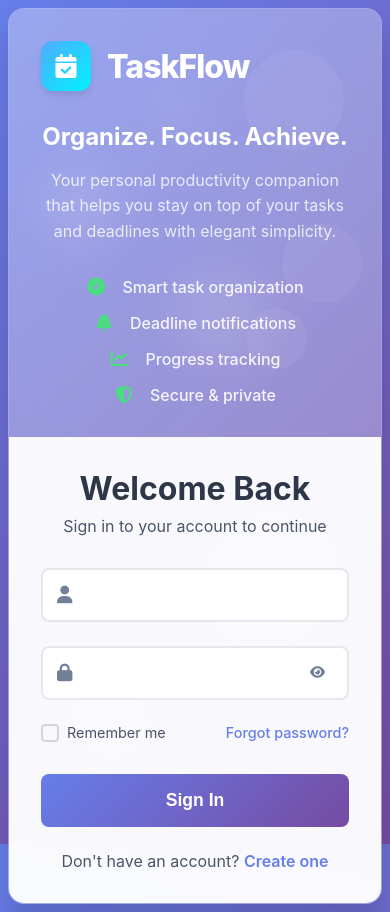
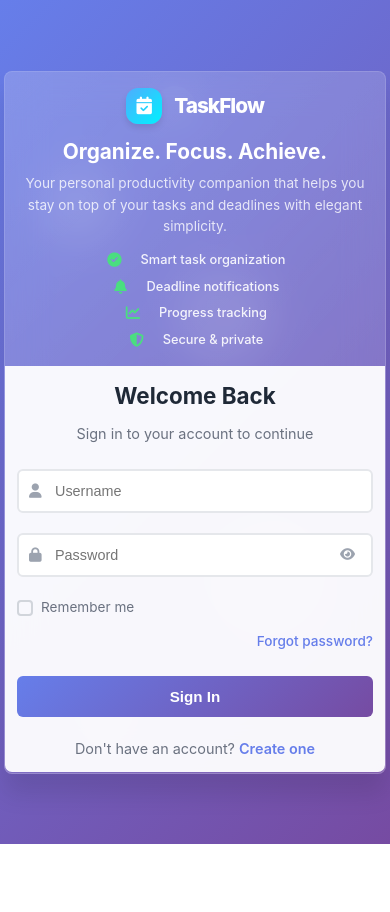
Before and after one commit to troyiee/Task_Flow, a Flask app: page /login in a window 390 px wide. After the commit the page ends 844 px from the top, so only its background shows below. Run offline with Flask 3, Linux system fonts and the light colour scheme; some libraries are stand-ins or nearby versions.

Commit message:
Update login.html - mobile view and responsiveness

```diff
--- a/templates/login.html
+++ b/templates/login.html
@@ -4,9 +4,8 @@
     <meta charset="UTF-8">
     <meta name="viewport" content="width=device-width, initial-scale=1.0">
     <title>Login - TaskFlow</title>
-    <link rel="stylesheet" href="/static/style.css">
     <link rel="stylesheet" href="https://cdnjs.cloudflare.com/ajax/libs/font-awesome/6.4.0/css/all.min.css">
-    <script src="/static/sweetalert2@11.js"></script>
+    <script src="https://cdnjs.cloudflare.com/ajax/libs/sweetalert2/11.7.3/sweetalert2.min.js"></script>
 </head>
 <body class="auth-bg">
     <!-- Animated Background Elements -->
@@ -261,7 +260,8 @@
         const strengthText = document.querySelector('.strength-text');
 
         switch(strength) {
-            case 0-1:
+            case 0:
+            case 1:
                 strengthBar.style.width = '20%';
                 strengthBar.style.background = '#ef4444';
                 feedback = 'Very weak';
@@ -301,155 +301,6 @@
             });
         }
 
-        // Login form handler
-        const loginForm = document.getElementById('login-form');
-        if (loginForm) {
-            loginForm.onsubmit = function(e) {
-                e.preventDefault();
-                const submitButton = loginForm.querySelector('.submit-btn');
-                const btnText = submitButton.querySelector('.btn-text');
-                const btnLoader = submitButton.querySelector('.btn-loader');
-
-                submitButton.disabled = true;
-                btnText.style.display = 'none';
-                btnLoader.style.display = 'block';
-
-                fetch('/login', {
-                    method: 'POST',
-                    headers: {'Content-Type': 'application/x-www-form-urlencoded'},
-                    body: new URLSearchParams(new FormData(loginForm))
-                }).then(res => res.text()).then(html => {
-                    submitButton.disabled = false;
-                    btnText.style.display = 'block';
-                    btnLoader.style.display = 'none';
-
-                    if (html.includes('data-login-success')) {
-                        Swal.fire({
-                            icon: 'success',
-                            title: 'Welcome back! 🎉',
-                            text: 'Login successful! Redirecting to dashboard...',
-                            showConfirmButton: false,
-                            timer: 2000,
-                            background: 'rgba(255, 255, 255, 0.95)',
-                            backdrop: 'rgba(0, 0, 0, 0.8)'
-                        });
-                        setTimeout(() => window.location.href = '/dashboard', 2000);
-                    } else if (html.includes('data-validation-error')) {
-                        Swal.fire({
-                            icon: 'warning',
-                            title: 'Missing Information',
-                            text: 'Please fill in all required fields!',
-                            showConfirmButton: false,
-                            timer: 3000
-                        });
-                    } else {
-                        Swal.fire({
-                            icon: 'error',
-                            title: 'Login Failed',
-                            text: 'Invalid username or password. Please try again.',
-                            showConfirmButton: false,
-                            timer: 3000
-                        });
-                    }
-                }).catch(error => {
-                    submitButton.disabled = false;
-                    btnText.style.display = 'block';
-                    btnLoader.style.display = 'none';
-
-                    Swal.fire({
-                        icon: 'error',
-                        title: 'Connection Error',
-                        text: 'Unable to connect to server. Please try again.',
-                        showConfirmButton: false,
-                        timer: 3000
-                    });
-                });
-            };
-        }
-
-        // Register form handler
-        const registerForm = document.getElementById('register-form');
-        if (registerForm) {
-            registerForm.onsubmit = function(e) {
-                e.preventDefault();
-                const submitButton = registerForm.querySelector('.submit-btn');
-                const btnText = submitButton.querySelector('.btn-text');
-                const btnLoader = submitButton.querySelector('.btn-loader');
-
-                submitButton.disabled = true;
-                btnText.style.display = 'none';
-                btnLoader.style.display = 'block';
-
-                fetch('/register', {
-                    method: 'POST',
-                    headers: {'Content-Type': 'application/x-www-form-urlencoded'},
-                    body: new URLSearchParams(new FormData(registerForm))
-                }).then(res => res.text()).then(html => {
-                    submitButton.disabled = false;
-                    btnText.style.display = 'block';
-                    btnLoader.style.display = 'none';
-
-                    if (html.includes('data-otp-sent')) {
-                        Swal.fire({
-                            icon: 'success',
-                            title: 'Check Your Email! 📧',
-                            text: 'We\'ve sent a verification code to your email address.',
-                            showConfirmButton: false,
-                            timer: 3000
-                        });
-                        setTimeout(() => window.location.href = '/verify-otp', 3000);
-                    } else if (html.includes('data-register-exists')) {
-                        Swal.fire({
-                            icon: 'warning',
-                            title: 'Username Taken',
-                            text: 'This username is already registered. Please choose another one.',
-                            timer: 3000
-                        });
-                    } else if (html.includes('data-email-exists')) {
-                        Swal.fire({
-                            icon: 'warning',
-                            title: 'Email Already Registered',
-                            text: 'This email is already associated with an account.',
-                            timer: 3000
-                        });
-                    } else if (html.includes('data-otp-failed')) {
-                        Swal.fire({
-                            icon: 'error',
-                            title: 'Email Service Error',
-                            text: 'Failed to send verification code. Please check your email and try again.',
-                            timer: 4000
-                        });
-                    } else if (html.includes('data-validation-error')) {
-                        Swal.fire({
-                            icon: 'warning',
-                            title: 'Form Validation Error',
-                            text: 'Please fill in all fields correctly!',
-                            timer: 3000
-                        });
-                    } else {
-                        Swal.fire({
-                            icon: 'error',
-                            title: 'Registration Failed',
-                            text: 'An unexpected error occurred. Please try again.',
-                            timer: 3000
-                        });
-                    }
-                }).catch(error => {
-                    submitButton.disabled = false;
-                    btnText.style.display = 'block';
-                    btnLoader.style.display = 'none';
-
-                    Swal.fire({
-                        icon: 'error',
-                        title: 'Connection Error',
-                        text: 'Unable to connect to server. Please try again.',
-                        showConfirmButton: false,
-                        timer: 3000
-                    });
-                });
-            };
-        }
-
         // Add floating animation to background shapes
         const shapes = document.querySelectorAll('.floating-shape');
         shapes.forEach((shape, index) => {
@@ -459,6 +310,40 @@
     </script>
 
     <style>
+    :root {
+        --primary-gradient: linear-gradient(135deg, #667eea 0%, #764ba2 100%);
+        --success-gradient: linear-gradient(135deg, #4facfe 0%, #00f2fe 100%);
+        --glass-bg: rgba(255, 255, 255, 0.1);
+        --glass-border: rgba(255, 255, 255, 0.2);
+        --border-radius: 8px;
+        --border-radius-sm: 6px;
+        --border-radius-lg: 16px;
+        --shadow-sm: 0 1px 2px rgba(0, 0, 0, 0.05);
+        --shadow-md: 0 4px 6px rgba(0, 0, 0, 0.1);
+        --shadow-lg: 0 10px 15px rgba(0, 0, 0, 0.1);
+        --shadow-xl: 0 20px 25px rgba(0, 0, 0, 0.1);
+        --text-primary: #1f2937;
+        --text-secondary: #6b7280;
+        --text-muted: #9ca3af;
+        --transition: all 0.3s ease;
+    }
+
+    /* Reset and base styles */
+    * {
+        margin: 0;
+        padding: 0;
+        box-sizing: border-box;
+    }
+
+    body {
+        margin: 0;
+        padding: 0;
+        min-height: 100vh;
+        font-family: -apple-system, BlinkMacSystemFont, 'Segoe UI', 'Roboto', sans-serif;
+        line-height: 1.6;
+        color: var(--text-primary);
+    }
+
     /* Auth Page Specific Styles */
     .auth-bg {
         min-height: 100vh;
@@ -467,9 +352,9 @@
         display: flex;
         align-items: center;
         justify-content: center;
-        font-family: -apple-system, BlinkMacSystemFont, 'Segoe UI', 'Roboto', sans-serif;
         position: relative;
         overflow: hidden;
+        padding: 1rem;
     }
 
     /* Animated Background */
@@ -563,6 +448,7 @@
     .splash-content {
         text-align: center;
         color: white;
+        padding: 2rem;
     }
 
     .splash-logo {
@@ -635,7 +521,7 @@
     .auth-container {
         width: 100%;
         max-width: 1200px;
-        height: 600px;
+        min-height: 600px;
         background: var(--glass-bg);
         backdrop-filter: blur(20px);
         border: 1px solid var(--glass-border);
@@ -645,7 +531,6 @@
         overflow: hidden;
         position: relative;
         z-index: 10;
-        margin: 2rem;
     }
 
     .auth-container.slide-in {
@@ -787,12 +672,12 @@
         align-items: center;
         justify-content: center;
         position: relative;
+        padding: 2rem;
     }
 
     .form-container {
         width: 100%;
         max-width: 400px;
-        padding: 2rem;
     }
 
     .form-container.slide-out-left {
@@ -930,6 +815,8 @@
         align-items: center;
         margin-bottom: 2rem;
         font-size: 0.9rem;
+        flex-wrap: wrap;
+        gap: 1rem;
     }
 
     .checkbox-container {
@@ -956,6 +843,7 @@
         display: flex;
         align-items: center;
         justify-content: center;
+        flex-shrink: 0;
     }
 
     .checkbox-container input:checked ~ .checkmark {
@@ -1036,18 +924,15 @@
         text-decoration: underline;
     }
 
-    /* Responsive Design */
-    @media (max-width: 968px) {
+    /* Mobile-first responsive design */
+    @media (max-width: 1024px) {
         .auth-container {
-            flex-direction: column;
-            height: auto;
-            max-width: 500px;
-            margin: 1rem;
+            max-width: 90vw;
+            min-height: 500px;
         }
 
         .auth-left {
             padding: 2rem;
-            text-align: center;
         }
 
         .brand-content h2 {
@@ -1062,22 +947,91 @@
         }
 
         .feature-item {
-            min-width: 150px;
+            min-width: 180px;
+        }
+    }
+
+    @media (max-width: 968px) {
+        .auth-bg {
+            padding: 0.5rem;
+        }
+
+        .auth-container {
+            flex-direction: column;
+            height: auto;
+            max-width: 95vw;
+            min-height: auto;
+        }
+
+        .auth-left {
+            padding: 2rem 1.5rem;
+            text-align: center;
+            min-height: 300px;
+        }
+
+        .brand-logo {
+            justify-content: center;
+            margin-bottom: 1.5rem;
+        }
+
+        .brand-content h2 {
+            font-size: 1.8rem;
+            margin-bottom: 0.5rem;
+        }
+
+        .brand-content p {
+            font-size: 1rem;
+            margin-bottom: 1.5rem;
+        }
+
+        .features-list {
+            flex-direction: row;
+            flex-wrap: wrap;
+            justify-content: center;
+            gap: 0.75rem;
+        }
+
+        .feature-item {
+            min-width: 140px;
+            font-size: 0.9rem;
         }
 
         .auth-right {
-            padding: 1rem;
+            padding: 1.5rem;
+        }
+
+        .form-header h2 {
+            font-size: 1.8rem;
+        }
+
+        .decorative-elements {
+            display: none;
         }
     }
 
-    @media (max-width: 480px) {
-        .form-container {
-            padding: 1rem;
+    @media (max-width: 640px) {
+        .auth-bg {
+            padding: 0.25rem;
         }
 
         .auth-container {
-            margin: 0.5rem;
             border-radius: var(--border-radius);
+            max-width: 98vw;
+        }
+
+        .auth-left {
+            padding: 1.5rem 1rem;
+            min-height: 250px;
+        }
+
+        .brand-logo h1 {
+            font-size: 1.5rem;
+        }
+
+        .brand-logo .logo-icon {
+            width: 40px;
+            height: 40px;
+            font-size: 1.2rem;
         }
 
         .brand-content h2 {
@@ -1085,14 +1039,389 @@
         }
 
         .brand-content p {
-            font-size: 1rem;
+            font-size: 0.9rem;
+            margin-bottom: 1rem;
         }
 
         .features-list {
             flex-direction: column;
             align-items: center;
+            gap: 0.5rem;
+        }
+
+        .feature-item {
+            min-width: auto;
+            font-size: 0.85rem;
+        }
+
+        .auth-right {
+            padding: 1rem;
+        }
+
+        .form-container {
+            max-width: 100%;
+        }
+
+        .form-header h2 {
+            font-size: 1.6rem;
+        }
+
+        .form-header p {
+            font-size: 0.9rem;
+        }
+
+        .form-input {
+            padding: 0.875rem 0.875rem 0.875rem 2.5rem;
+            font-size: 0.95rem;
+        }
+
+        .input-icon {
+            left: 0.875rem;
+            font-size: 1rem;
+        }
+
+        .password-toggle {
+            right: 0.875rem;
+        }
+
+        .form-options {
+            flex-direction: column;
+            align-items: flex-start;
+            gap: 0.75rem;
+            margin-bottom: 1.5rem;
+        }
+
+        .checkbox-container {
+            font-size: 0.85rem;
+        }
+
+        .forgot-link {
+            font-size: 0.85rem;
+            align-self: flex-end;
+        }
+
+        .submit-btn {
+            padding: 0.875rem;
+            font-size: 1rem;
+        }
+
+        .form-footer {
+            font-size: 0.9rem;
         }
     }
-    </style>
-</body>
-</html>
+
+    @media (max-width: 480px) {
+        .splash-title {
+            font-size: 2rem;
+        }
+
+        .splash-text {
+            font-size: 1rem;
+        }
+
+        .logo-circle {
+            width: 60px;
+            height: 60px;
+            font-size: 1.5rem;
+        }
+
+        .auth-left {
+            padding: 1rem;
+            min-height: 200px;
+        }
+
+        .brand-logo {
+            gap: 0.75rem;
+            margin-bottom: 1rem;
+        }
+
+        .brand-logo h1 {
+            font-size: 1.3rem;
+        }
+
+        .brand-logo .logo-icon {
+            width: 36px;
+            height: 36px;
+            font-size: 1.1rem;
+        }
+
+        .brand-content h2 {
+            font-size: 1.3rem;
+            margin-bottom: 0.5rem;
+        }
+
+        .brand-content p {
+            font-size: 0.85rem;
+            margin-bottom: 0.75rem;
+        }
+
+        .features-list {
+            gap: 0.375rem;
+        }
+
+        .feature-item {
+            font-size: 0.8rem;
+        }
+
+        .feature-item i {
+            font-size: 0.9rem;
+        }
+
+        .auth-right {
+            padding: 0.75rem;
+        }
+
+        .form-header {
+            margin-bottom: 1.5rem;
+        }
+
+        .form-header h2 {
+            font-size: 1.4rem;
+        }
+
+        .input-group {
+            margin-bottom: 1.25rem;
+        }
+
+        .form-input {
+            padding: 0.75rem 0.75rem 0.75rem 2.25rem;
+            font-size: 0.9rem;
+        }
+
+        .input-icon {
+            left: 0.75rem;
+            font-size: 0.9rem;
+        }
+
+        .password-toggle {
+            right: 0.75rem;
+            padding: 0.375rem;
+        }
+
+        .checkmark {
+            width: 16px;
+            height: 16px;
+        }
+
+        .submit-btn {
+            padding: 0.75rem;
+            font-size: 0.95rem;
+            margin-bottom: 1.25rem;
+        }
+    }
+
+    @media (max-width: 360px) {
+        .auth-left {
+            padding: 0.75rem;
+        }
+
+        .brand-content h2 {
+            font-size: 1.2rem;
+        }
+
+        .brand-content p {
+            font-size: 0.8rem;
+        }
+
+        .feature-item {
+            font-size: 0.75rem;
+        }
+
+        .auth-right {
+            padding: 0.5rem;
+        }
+
+        .form-header h2 {
+            font-size: 1.3rem;
+        }
+
+        .form-header p {
+            font-size: 0.85rem;
+        }
+
+        .form-input {
+            padding: 0.6875rem 0.6875rem 0.6875rem 2rem;
+            font-size: 0.85rem;
+        }
+
+        .input-icon {
+            left: 0.6875rem;
+            font-size: 0.85rem;
+        }
+
+        .password-toggle {
+            right: 0.6875rem;
+        }
+
+        .checkbox-container {
+            font-size: 0.8rem;
+        }
+
+        .forgot-link {
+            font-size: 0.8rem;
+        }
+
+        .submit-btn {
+            font-size: 0.9rem;
+        }
+
+        .form-footer {
+            font-size: 0.85rem;
+        }
+    }
+
+    /* Landscape orientation fixes for mobile */
+    @media (max-height: 600px) and (orientation: landscape) {
+        .auth-bg {
+            align-items: flex-start;
+            padding-top: 1rem;
+            padding-bottom: 1rem;
+        }
+
+        .auth-container {
+            min-height: auto;
+            height: auto;
+        }
+
+        .auth-left {
+            min-height: auto;
+            padding: 1rem;
+        }
+
+        .brand-content h2 {
+            font-size: 1.4rem;
+            margin-bottom: 0.5rem;
+        }
+
+        .brand-content p {
+            font-size: 0.85rem;
+            margin-bottom: 0.75rem;
+        }
+
+        .features-list {
+            flex-direction: row;
+            flex-wrap: wrap;
+            gap: 0.5rem;
+        }
+
+        .feature-item {
+            font-size: 0.75rem;
+            min-width: 120px;
+        }
+
+        .form-header {
+            margin-bottom: 1rem;
+        }
+
+        .input-group {
+            margin-bottom: 1rem;
+        }
+
+        .form-options {
+            margin-bottom: 1rem;
+        }
+
+        .submit-btn {
+            margin-bottom: 1rem;
+        }
+    }
+
+    /* High DPI display adjustments */
+    @media (-webkit-min-device-pixel-ratio: 2), (min-resolution: 192dpi) {
+        .form-input {
+            border-width: 1px;
+        }
+
+        .checkmark {
+            border-width: 1px;
+        }
+
+        .strength-bar {
+            height: 3px;
+        }
+    }
+
+    /* Focus and accessibility improvements */
+    @media (prefers-reduced-motion: reduce) {
+        .floating-shape,
+        .deco-circle,
+        .logo-circle,
+        .loader-ring {
+            animation: none;
+        }
+
+        .auth-container.slide-in {
+            animation: none;
+        }
+
+        .form-container.slide-out-left,
+        .form-container.slide-in-right,
+        .form-container.slide-out-right,
+        .form-container.slide-in-left {
+            animation: none;
+        }
+
+        .submit-btn:hover:not(:disabled) {
+            transform: none;
+        }
+    }
+
+    /* Dark mode support */
+    @media (prefers-color-scheme: dark) {
+        .auth-right {
+            background: rgba(31, 41, 55, 0.95);
+        }
+
+        .form-input {
+            background: rgba(55, 65, 81, 0.8);
+            border-color: rgba(75, 85, 99, 0.8);
+            color: white;
+        }
+
+        .form-input:focus {
+            border-color: #667eea;
+            background: rgba(55, 65, 81, 0.9);
+        }
+
+        .form-header h2 {
+            color: white;
+        }
+
+        .form-header p,
+        .checkbox-container,
+        .form-footer {
+            color: rgba(229, 231, 235, 0.8);
+        }
+
+        .input-icon,
+        .password-toggle {
+            color: rgba(156, 163, 175, 0.8);
+        }
+
+        .password-toggle:hover {
+            color: white;
+            background: rgba(255, 255, 255, 0.1);
+        }
+
+        .strength-text {
+            color: rgba(156, 163, 175, 0.8);
+        }
+    }
+
+    /* Print styles */
+    @media print {
+        .bg-animation,
+        .floating-shape,
+        .decorative-elements {
+            display: none;
+        }
+
+        .auth-bg {
+            background: white;
+        }
+
+        .auth-container {
+            box-shadow: none;
+            border: 1px solid #ccc;
+        }
+    }
```
